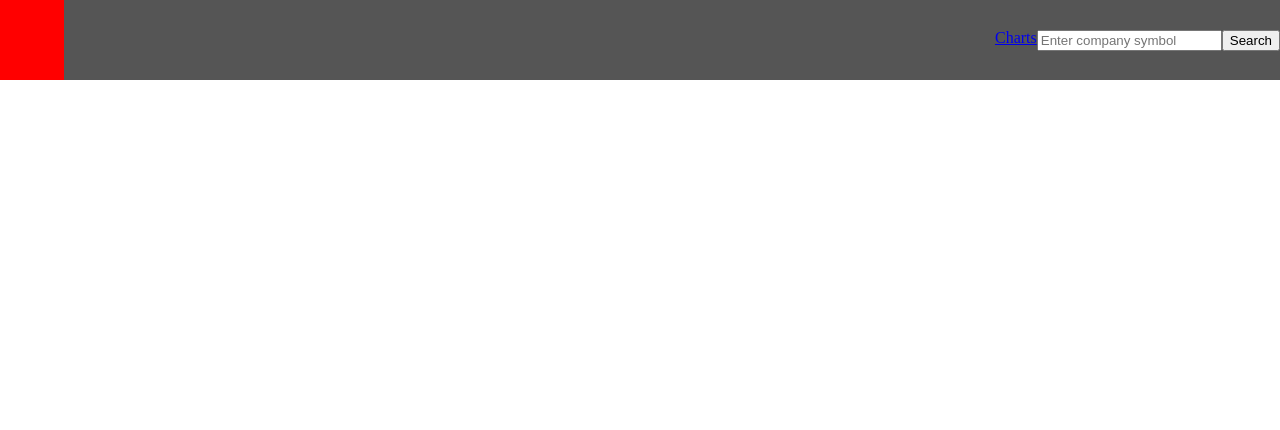
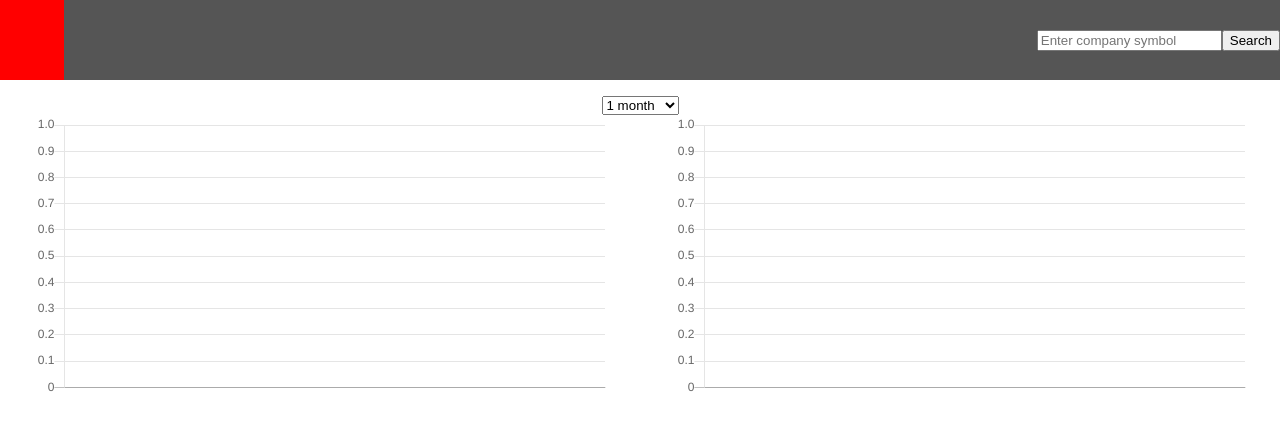
Before and after one commit to fixuberi/IEX, a React (Create React App) app: page / in a window 1280 px wide. Shown: the top 430 px of the page. Built offline with nearby package versions, Linux system fonts and the light colour scheme.

Commit message:
Revert "routing in progress"
This reverts commit 1a521c962fd6e02d04c2dd2955260824b4dcb05f.

```diff
--- a/package.json
+++ b/package.json
@@ -8,7 +8,6 @@
     "react-dom": "^16.8.1",
     "react-redux": "^6.0.0",
     "react-router": "^4.3.1",
-    "react-router-dom": "^4.3.1",
     "react-scripts": "2.1.5",
     "redux": "^4.0.1",
     "redux-thunk": "^2.3.0",
--- a/src/components/App.js
+++ b/src/components/App.js
@@ -1,76 +1,9 @@
 import React from 'react';
-import styled from 'styled-components';
-import { BrowserRouter, Route, Link, Switch, Redirect } from 'react-router-dom';
 import ChartsContainer from '../containers/ChartsContainer';
-import SearchForm from '../components/SearchForm';
 
-const HeaderWrapper = styled.div`
-    width: 100vw;
-    height: 10vh;
-    background: #555;
-    position: fixed;
-    top: 0;
-    left: 0;
-    display: flex;
-    justify-content: space-between;
-    align-items: center;
-`;
-const GoBackButton = styled.div`
-    height: 100%;
-    width: 4em;
-    margin-right: 1em;
-    background: red;
-`;
-const HeaderContent = styled.div`
-    display: flex;
-    justify-content: space-between;
-`;
-const Navigation = styled.div`
-
-`;
-const Search = styled.div`
-    display: flex;
-    flex-direction: column;
-    align-items: center;
-`;
-// const App = () => (
-//     <div>
-//         <ChartsContainer />
-//     </div>
-// )
-// const onSearchSubmit = (str) => {
-//     this.
-//     // if we on home - redirect to Charts
-//     // if we on Charts - invoke onSearchSubmit method
-// }
-export default class App extends React.Component {
-    constructor(props) {
-        super(props);
-    }
-    onSearchSubmit(str) {
-        debugger;
-        console.log(this.props.history)
-        console.log(str)
-    }
-    render() {
-        return (
-            <BrowserRouter>
-                <div>
-                    <HeaderWrapper>
-                        <GoBackButton />
-                        <HeaderContent>
-                            <Navigation>
-                                <Link to="\charts">Charts</Link>
-                            </Navigation>
-                            <Search>
-                                <SearchForm onSubmit={this.onSearchSubmit} />
-                            </Search>
-                        </HeaderContent>
-                    </HeaderWrapper>
-                    <Route exact path='\' component={ChartsContainer} />
-                    {/* <Route path='\charts\:symbol' component={ChartsContainer} /> */}
-                </div>
-            </BrowserRouter>
-        )
-    }
-};
+const App = () => (
+    <div>
+        <ChartsContainer />
+    </div>
+)
+export default App;
```
